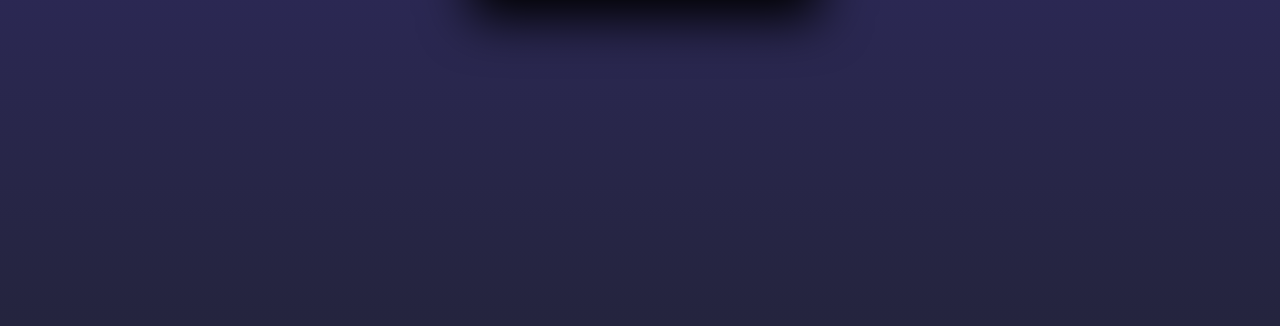
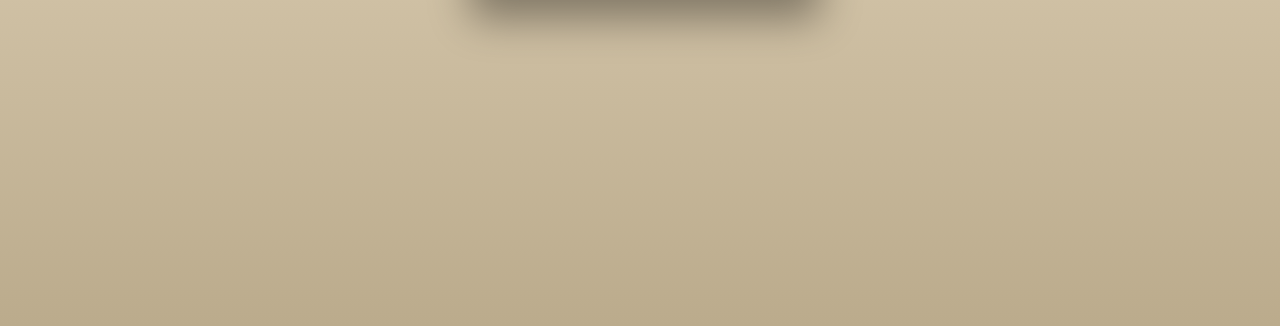
Before and after one commit to harisfariyano/Login-Register-php-session-mysql, a PHP site: page / in a window 1280 px wide. Shown: the part 829-1155 px from the top of the page. Run offline with PHP 8.4, Linux system fonts and the light colour scheme.

Commit message:
'updateFE'

```diff
--- a/asset/css/style.css
+++ b/asset/css/style.css
@@ -6,7 +6,7 @@
 	align-items: center;
 	min-height: 100vh;
 	font-family: 'Jost', sans-serif;
-	background: linear-gradient(to bottom, #0f0c29, #302b63, #24243e);
+	background: linear-gradient(to bottom, #BBAB8C, #DED0B6, #BBAB8C);
 }
 .main{
 	width: 350px;
@@ -15,7 +15,7 @@
 	overflow: hidden;
 	background: url("https://doc-08-2c-docs.googleusercontent.com/docs/securesc/68c90smiglihng9534mvqmq1946dmis5/fo0picsp1nhiucmc0l25s29respgpr4j/1631524275000/03522360960922298374/03522360960922298374/1Sx0jhdpEpnNIydS4rnN4kHSJtU1EyWka?e=view&authuser=0&nonce=gcrocepgbb17m&user=03522360960922298374&hash=tfhgbs86ka6divo3llbvp93mg4csvb38") no-repeat center/ cover;
 	border-radius: 10px;
-	box-shadow: 5px 20px 50px #000;
+	box-shadow: 5px 20px 40px #00000060;
 }
 #chk{
 	display: none;
@@ -54,7 +54,7 @@
 	justify-content: center;
 	display: block;
 	color: #fff;
-	background: #573b8a;
+	background: #B0926A;
 	font-size: 1em;
 	font-weight: bold;
 	margin-top: 20px;
@@ -65,7 +65,7 @@
 	cursor: pointer;
 }
 button:hover{
-	background: #e3e0e8;
+	background: #b8a079;
 }
 .login{
 	height: 500px;
@@ -75,7 +75,7 @@
 	transition: .8s ease-in-out;
 }
 .login label{
-	color: #573b8a;
+	color: #B0926A;
 	transform: scale(.6);
 }
 
```
